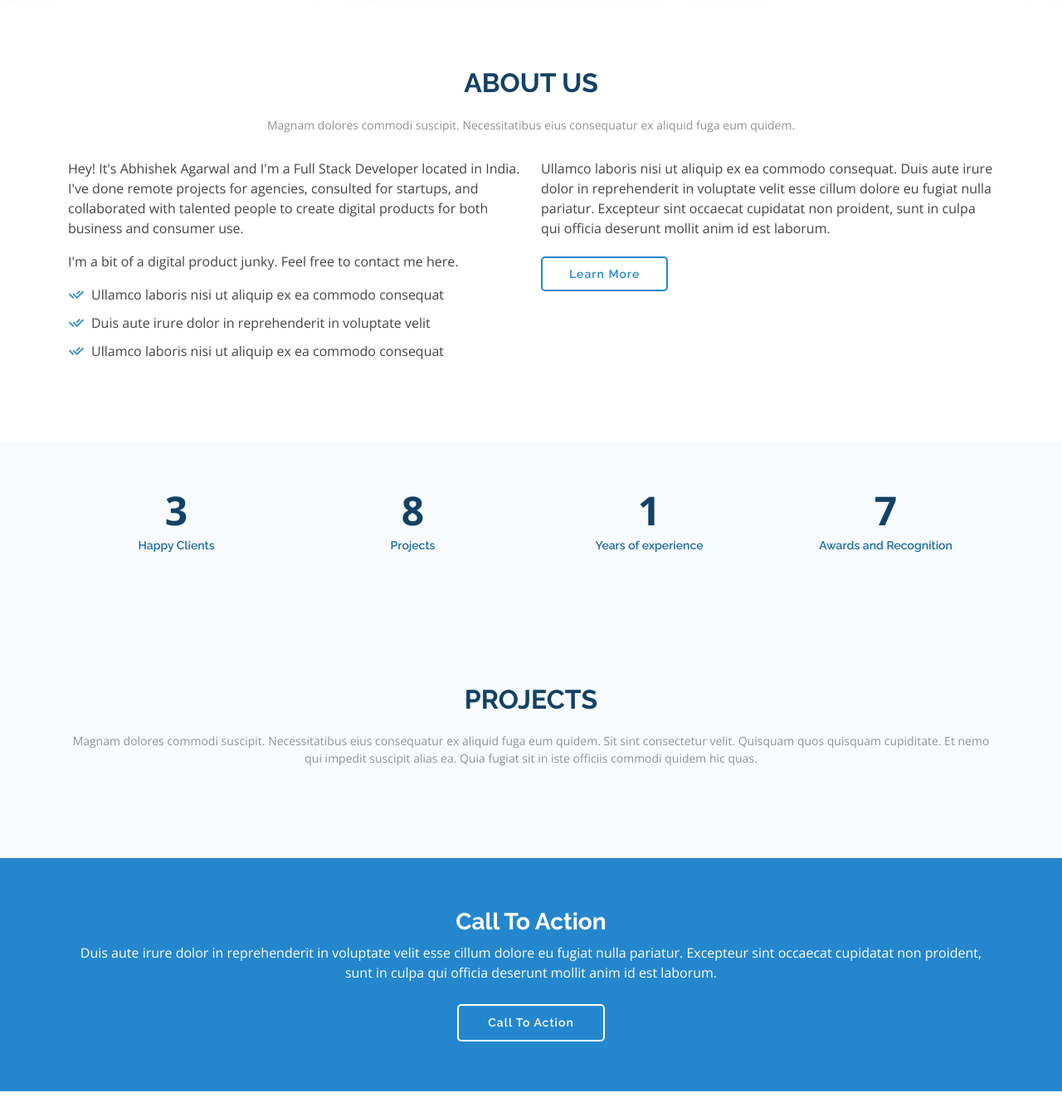
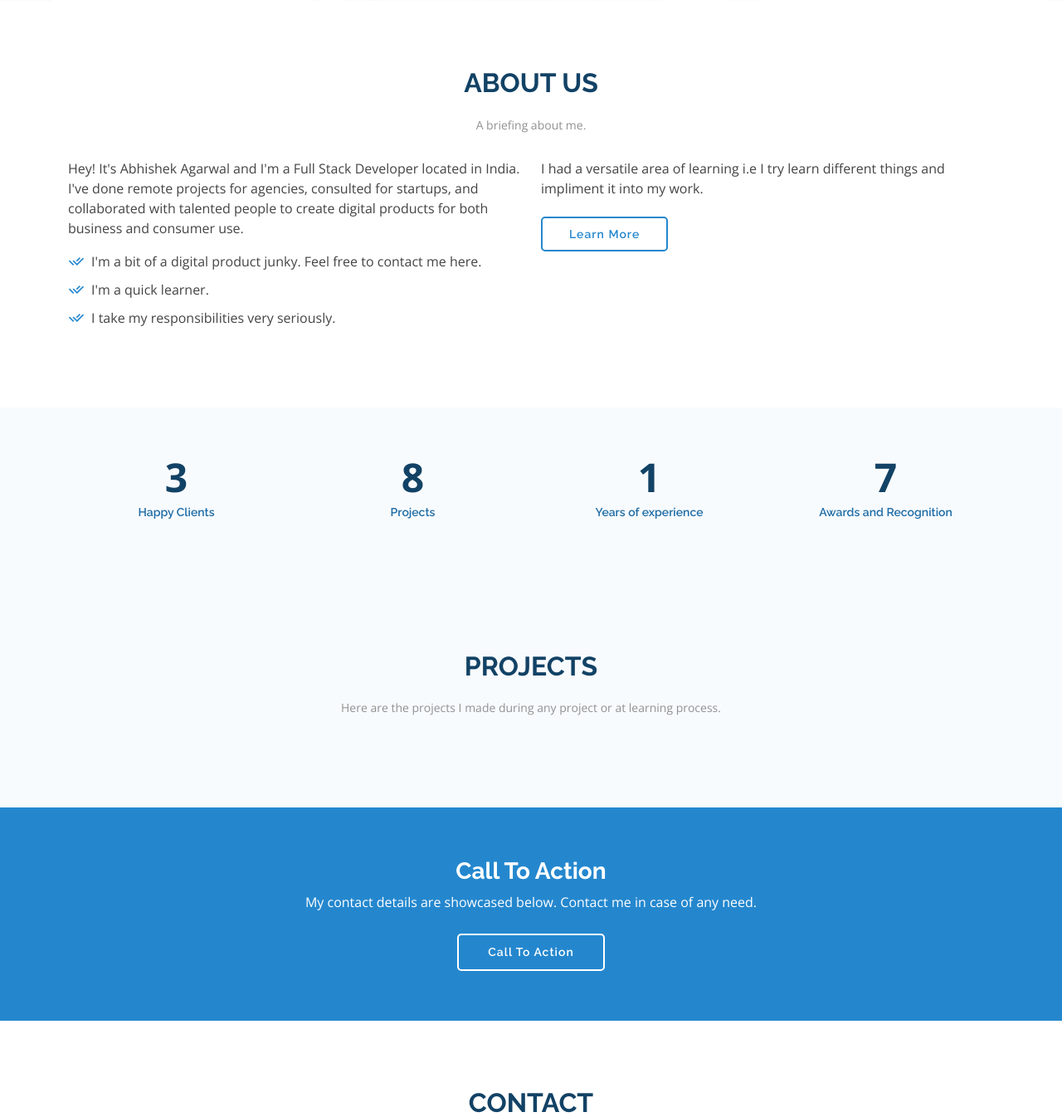
Before and after one commit to darkreapers/Porfolio, a Django app: page / in a window 1280 px wide. Shown: the part 526-1872 px from the top of the page at 83% size. Run offline with Django 4.2, Linux system fonts and the light colour scheme; data that the repository does not hold is empty; some libraries are stand-ins or nearby versions.

Commit message:
index file changed

```diff
--- a/templates/index.html
+++ b/templates/index.html
@@ -131,7 +131,7 @@
 
         <div class="section-title">
           <h2>About Us</h2>
-          <p>Magnam dolores commodi suscipit. Necessitatibus eius consequatur ex aliquid fuga eum quidem. </p>
+          <p>A briefing about me.</p>
         </div>
 
         <div class="row content">
@@ -140,20 +140,15 @@
               Hey! It's Abhishek Agarwal and I'm a Full Stack Developer located in India.
               I've done remote projects for agencies, consulted for startups, and collaborated with talented people to create digital products for both business and consumer use.
             </p>
-            <p>
-            I'm a bit of a digital product junky. Feel free to contact me here.
-            </p>
             <ul>
-              <li><i class="ri-check-double-line"></i> Ullamco laboris nisi ut aliquip ex ea commodo consequat</li>
-              <li><i class="ri-check-double-line"></i> Duis aute irure dolor in reprehenderit in voluptate velit</li>
-              <li><i class="ri-check-double-line"></i> Ullamco laboris nisi ut aliquip ex ea commodo consequat</li>
+              <li><i class="ri-check-double-line"></i> I'm a bit of a digital product junky. Feel free to contact me here.</li>
+              <li><i class="ri-check-double-line"></i> I'm a quick learner.</li>
+              <li><i class="ri-check-double-line"></i> I take my responsibilities very seriously.</li>
             </ul>
           </div>
           <div class="col-lg-6 pt-4 pt-lg-0">
             <p>
-              Ullamco laboris nisi ut aliquip ex ea commodo consequat. Duis aute irure dolor in reprehenderit in voluptate
-              velit esse cillum dolore eu fugiat nulla pariatur. Excepteur sint occaecat cupidatat non proident, sunt in
-              culpa qui officia deserunt mollit anim id est laborum.
+              I had a versatile area of learning i.e I try learn different things and impliment it into my work.
             </p>
             <a href="#" class="btn-learn-more">Learn More</a>
           </div>
@@ -369,7 +364,7 @@
 
         <div class="section-title">
           <h2>Projects</h2>
-          <p>Magnam dolores commodi suscipit. Necessitatibus eius consequatur ex aliquid fuga eum quidem. Sit sint consectetur velit. Quisquam quos quisquam cupiditate. Et nemo qui impedit suscipit alias ea. Quia fugiat sit in iste officiis commodi quidem hic quas.</p>
+          <p>Here are the projects I made during any project or at learning process.</p>
         </div>
         <div class="row">
         {% for project in projects %}
@@ -396,7 +391,7 @@
       <div class="container" data-aos="zoom-in">
         <div class="text-center">
           <h3>Call To Action</h3>
-          <p> Duis aute irure dolor in reprehenderit in voluptate velit esse cillum dolore eu fugiat nulla pariatur. Excepteur sint occaecat cupidatat non proident, sunt in culpa qui officia deserunt mollit anim id est laborum.</p>
+          <p>My contact details are showcased below. Contact me in case of any need.</p>
           <a class="cta-btn" href="#">Call To Action</a>
         </div>
       </div>
@@ -790,7 +785,7 @@
 
         <div class="section-title">
           <h2>Contact</h2>
-          <p>Magnam dolores commodi suscipit. Necessitatibus eius consequatur ex aliquid fuga eum quidem. Sit sint consectetur velit. Quisquam quos quisquam cupiditate. Et nemo qui impedit suscipit alias ea. Quia fugiat sit in iste officiis commodi quidem hic quas.</p>
+          <p>Yours truely Abhishek Agarwal</p>
         </div>
 
         <div>
@@ -899,7 +894,7 @@
 
           <div class="col-lg-4 col-md-6 footer-newsletter">
             <h4>Join Our Newsletter</h4>
-            <p>Tamen quem nulla quae legam multos aute sint culpa legam noster magna</p>
+            <p></p>
             <form action="" method="post">
               <input type="email" name="email"><input type="submit" value="Subscribe">
             </form>
```
Also changed, not shown: static/assets/vendor/purecounter/purecounter_vanilla.js, 1 other file.
